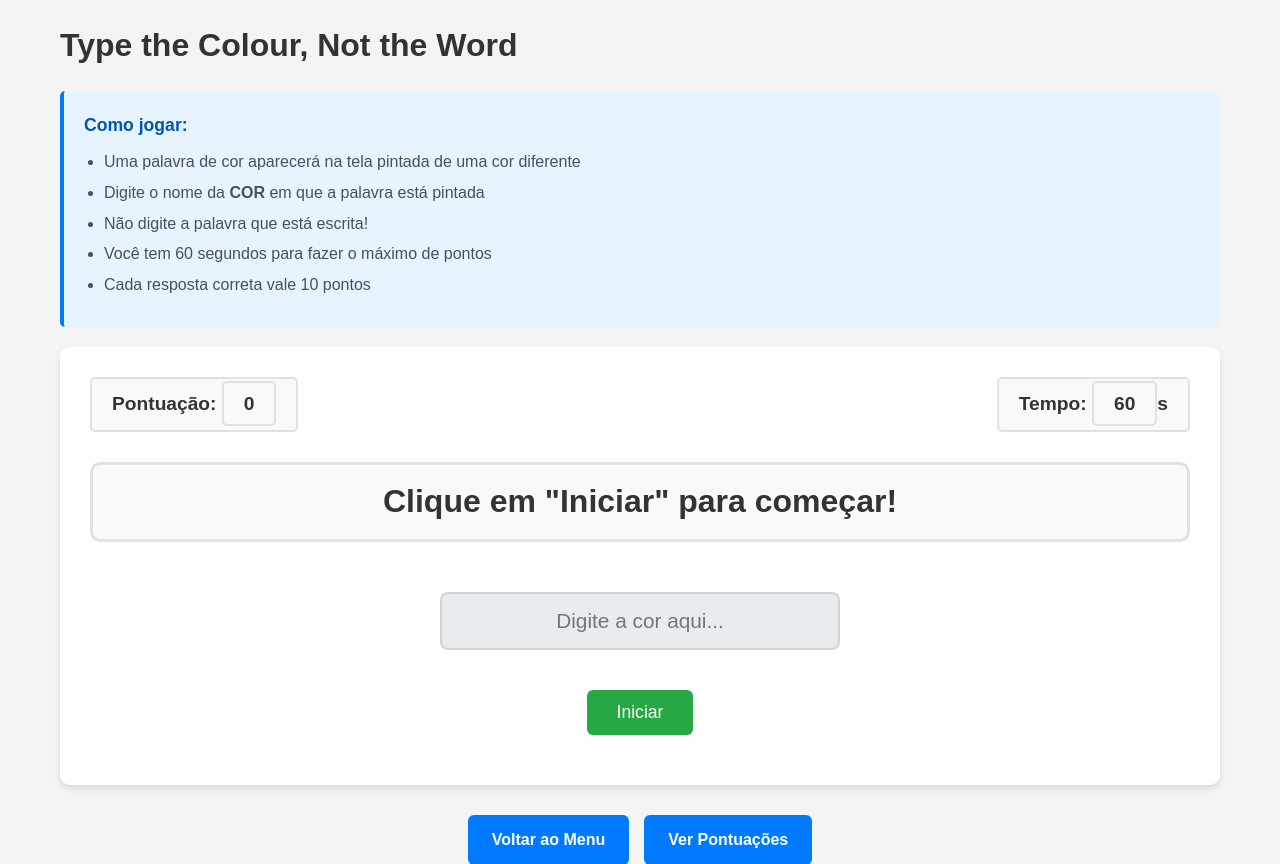
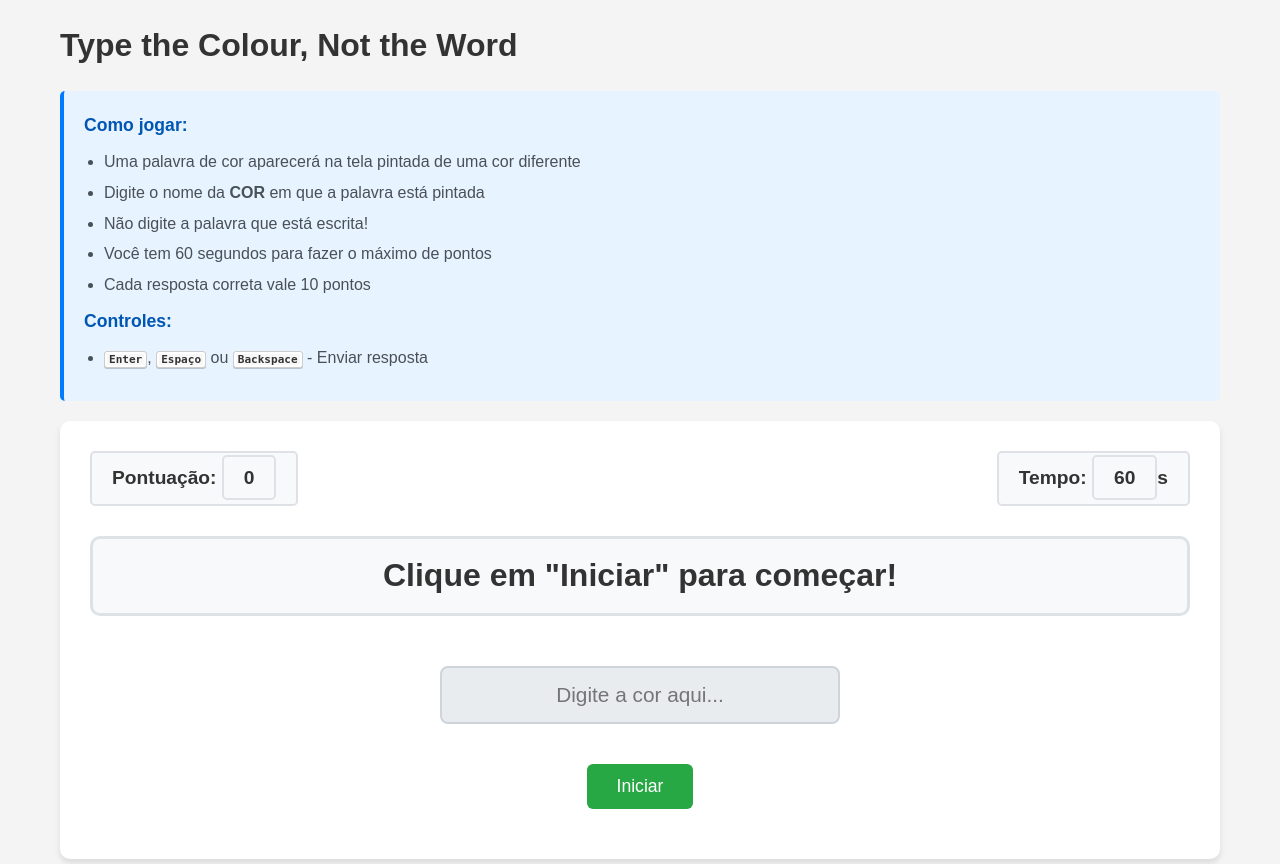
Before and after one commit to FellipeGiulianoDuarte/trab-web, a PHP site: page /game_page.php in a window 1280 px wide. Shown: the top 864 px of the page. Run offline with PHP 8.4, Linux system fonts and the light colour scheme; the visitor is signed in with stand-in values (Sample User, id 1).

Commit message:
added submit with spacebar feature

```diff
--- a/public/css/style.css
+++ b/public/css/style.css
@@ -383,6 +383,22 @@ nav a:hover {
     color: #495057;
 }
 
+/* Keyboard key styling */
+kbd {
+    background-color: #f7f7f7;
+    border: 1px solid #ccc;
+    border-radius: 3px;
+    box-shadow: 0 1px 0 rgba(0, 0, 0, 0.2), 0 0 0 2px #fff inset;
+    color: #333;
+    display: inline-block;
+    font-family: monospace;
+    font-size: 0.85em;
+    font-weight: bold;
+    line-height: 1;
+    padding: 2px 4px;
+    white-space: nowrap;
+}
+
 /* Responsive design */
 @media (max-width: 768px) {
     .container {
--- a/public/game_page.php
+++ b/public/game_page.php
@@ -16,8 +16,7 @@ if (!isset($_SESSION['user_id'])) {
     <link rel="stylesheet" href="css/style.css">
 </head>
 <body>    <div class="container">
-        <h1>Type the Colour, Not the Word</h1>
-        <div class="game-instructions">
+        <h1>Type the Colour, Not the Word</h1>        <div class="game-instructions">
             <p><strong>Como jogar:</strong></p>
             <ul>
                 <li>Uma palavra de cor aparecerá na tela pintada de uma cor diferente</li>
@@ -25,6 +24,10 @@ if (!isset($_SESSION['user_id'])) {
                 <li>Não digite a palavra que está escrita!</li>
                 <li>Você tem 60 segundos para fazer o máximo de pontos</li>
                 <li>Cada resposta correta vale 10 pontos</li>
+            </ul>
+            <p><strong>Controles:</strong></p>
+            <ul>
+                <li><kbd>Enter</kbd>, <kbd>Espaço</kbd> ou <kbd>Backspace</kbd> - Enviar resposta</li>
             </ul>
         </div>
 
--- a/public/js/game.js
+++ b/public/js/game.js
@@ -115,9 +115,17 @@ function generateWord() {
 function handleInput(event) {
     if (!isPlaying) return;
 
-    if (event.key === 'Enter') {
+    // Check for submit keys: Enter, Space, or Backspace
+    if (event.key === 'Enter' || event.key === ' ' || event.key === 'Backspace') {
+        // Prevent default behavior for space and backspace
+        if (event.key === ' ' || event.key === 'Backspace') {
+            event.preventDefault();
+        }
+
         const userAnswer = colorInput.value.toLowerCase().trim();
 
+        // Only process if there's an answer
+        if (userAnswer) {
             if (userAnswer === currentCorrectColor) {
                 // Correct answer
                 score += 10;
@@ -139,6 +147,7 @@ function handleInput(event) {
             // Clear input and generate new word
             colorInput.value = '';
             generateWord();
+        }
     }
 }
 
```
Lines whose indentation alone changed are shown as unchanged.
